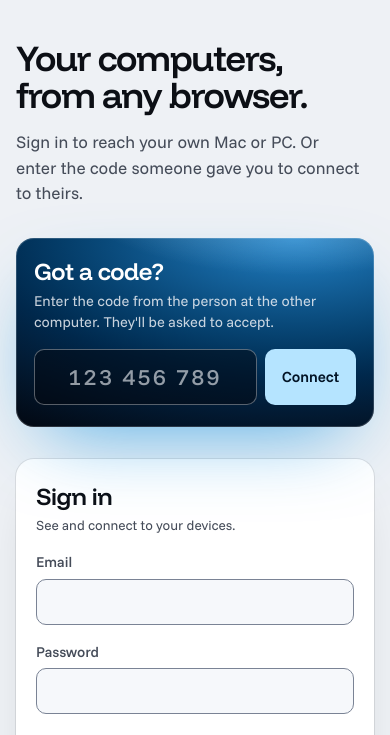
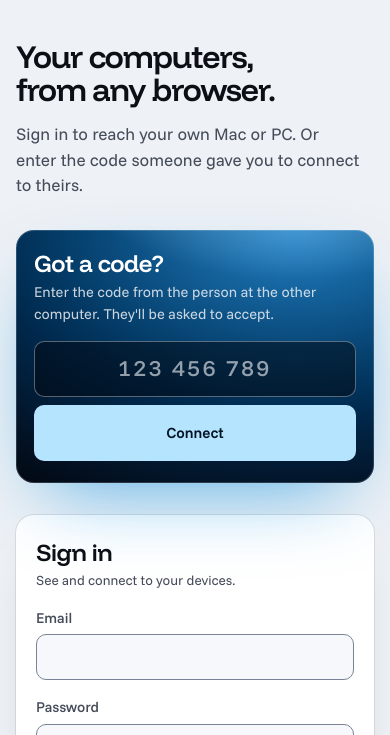
Before and after one commit to jamescolasacco/headroom, a plain HTML site: page web/index.html in a window 390 px wide. Shown: the part 60-795 px from the top of the page. Drawn offline with Linux system fonts and the light colour scheme; no server answers.

Commit message:
Small phones: Connect goes under the code
On screens narrower than about 420px the nine digits need the whole width of the code box, so Connect moves
under the code (and under the name once it appears) instead of squeezing the field until the digits were cut
off (seen at 320px). The front-page headline steps down to 32px there, so it breaks into two lines.

```diff
--- a/web/css/app.css
+++ b/web/css/app.css
@@ -371,7 +371,13 @@ button.host-main:not(:disabled):not([aria-disabled="true"]):active { transform:
 
 @media (max-width: 400px) {
   input.code-input { font-size: 22px; letter-spacing: .08em; }
-  .code-row button { padding: 0 16px; }
+  .hero-line { font-size: 32px; }
+}
+/* small phones: nine digits need the whole width, so Connect goes under the code (and the name) */
+@media (max-width: 420px) {
+  .code-row { flex-wrap: wrap; }
+  .code-row > input { flex-basis: 100%; }
+  .code-row button { flex: 1 1 100%; }
 }
 @media (max-width: 860px) {
   .welcome { grid-template-columns: minmax(0, 1fr); gap: var(--s6); }
```
